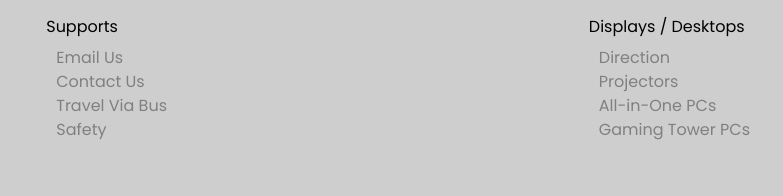
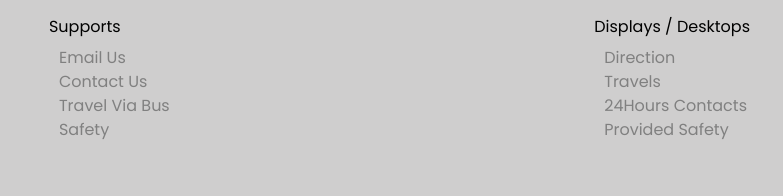
Before and after one commit to lievkeaheng678-dev/tourist-booking, a plain HTML site: page index.html in a window 1280 px wide. Shown: the part 2619-2815 px from the top of the page, 497-1280 px from the left. Drawn offline with nearby package versions, Linux system fonts and the light colour scheme; a web font is replaced by a local one.

Commit message:
'tourist'

```diff
--- a/index.html
+++ b/index.html
@@ -207,9 +207,9 @@
                         <h3>Displays / Desktops</h3>
                         <div style="padding: 7px 0 0 10px;">
                             <p><a style="text-decoration: none; color:grey;" href="">Direction</a></p>
-                            <p><a style="text-decoration: none; color:grey" href="">Projectors</a></p>
-                            <p><a style="text-decoration: none; color:grey" href="">All-in-One PCs</a></p>
-                            <p><a style="text-decoration: none; color:grey" href="">Gaming Tower PCs</a></p>
+                            <p><a style="text-decoration: none; color:grey" href="">Travels</a></p>
+                            <p><a style="text-decoration: none; color:grey" href="">24Hours Contacts</a></p>
+                            <p><a style="text-decoration: none; color:grey" href="">Provided Safety</a></p>
                         </div>
                     </div>
 
```
